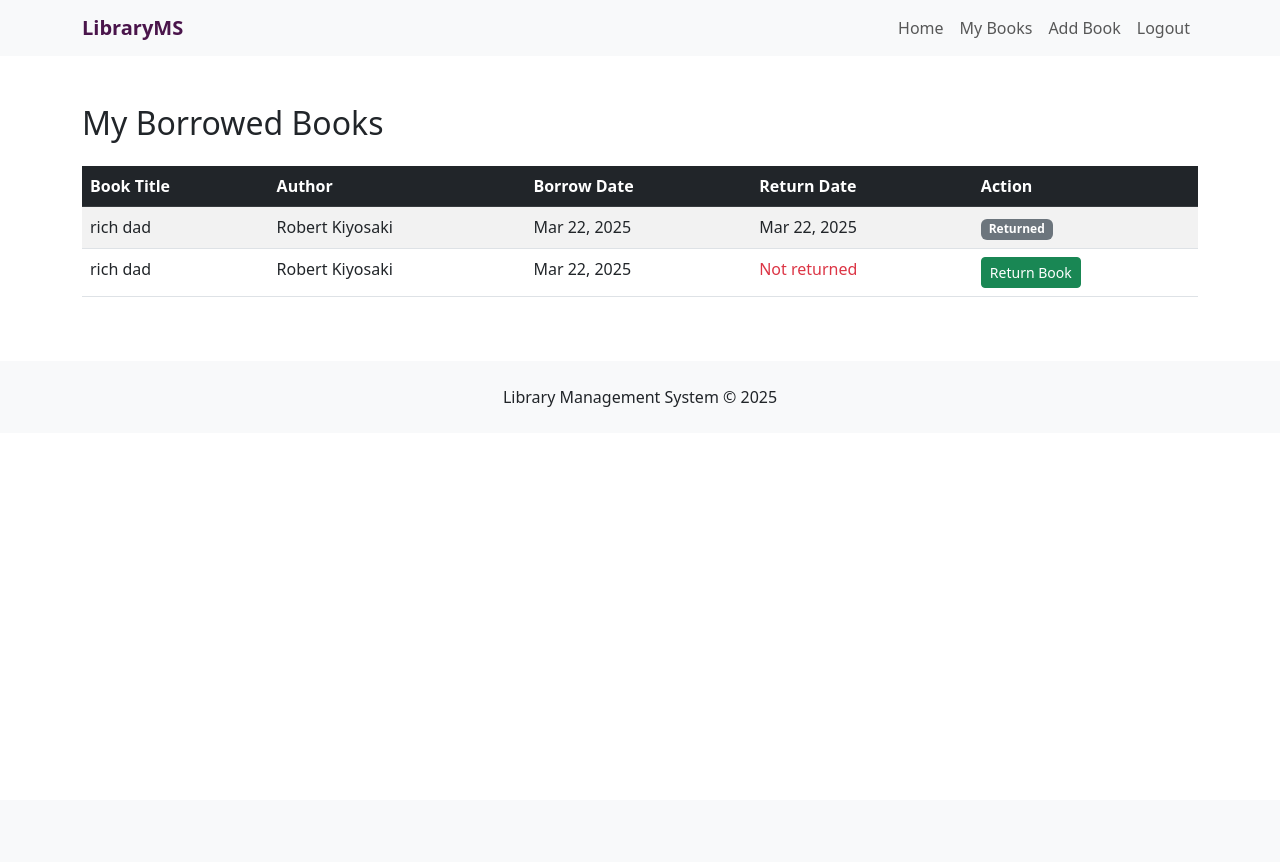
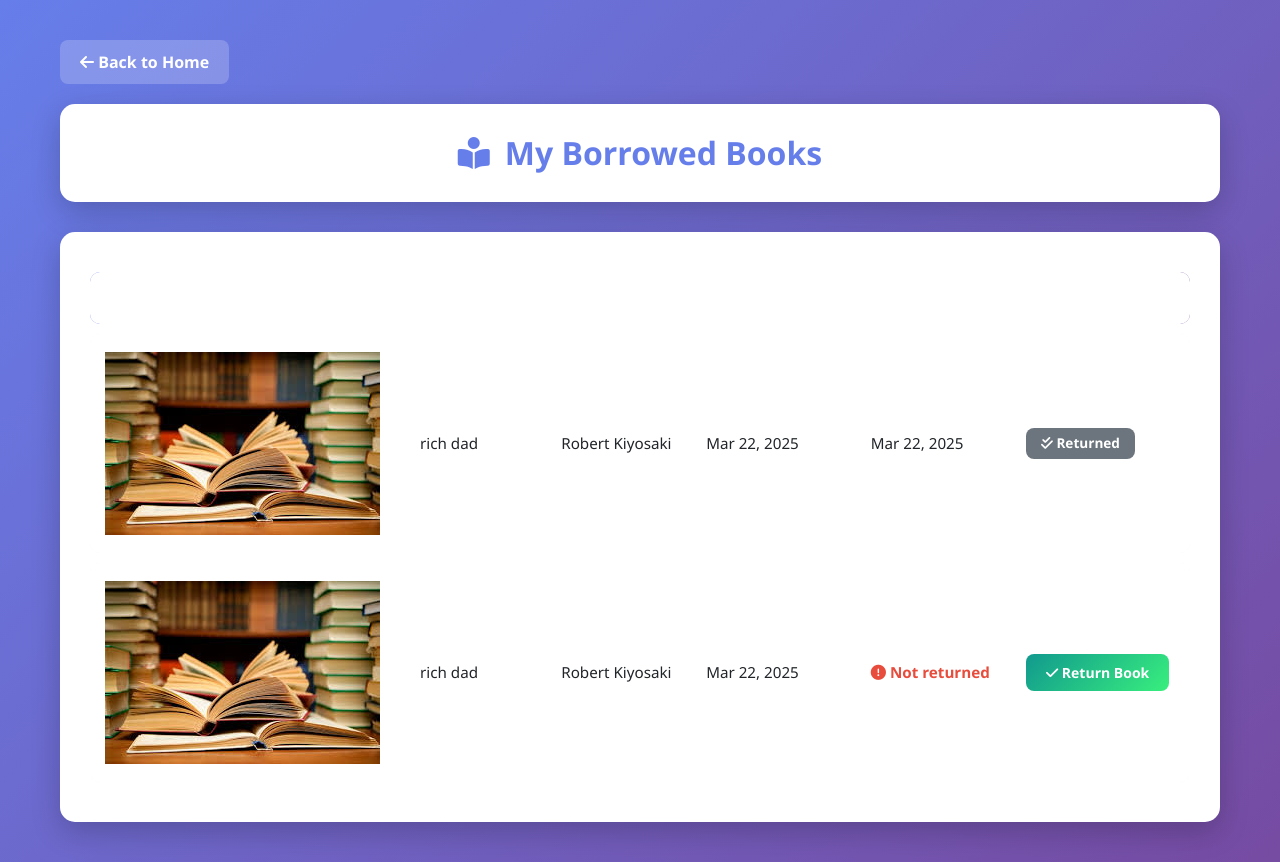
Before and after one commit to sayyedrabeeh/LibraryMS, a Django app: page /my_books/ in a window 1280 px wide. Before the commit the page ends 407 px from the top, so only its background shows below. Run offline with Django 5.2, Linux system fonts and the light colour scheme; a user stored in the database is signed in; data comes from the database, SQL or seed files in the repository; both versions use the stored data as it was after the commit.

Commit message:
changing mybooks.html

```diff
--- a/library_project/templates/my_books.html
+++ b/library_project/templates/my_books.html
@@ -1,25 +1,185 @@
-{% extends 'base.html' %}
+{% load static %}
+<!DOCTYPE html>
+<html lang="en">
+<head>
+    <meta charset="UTF-8">
+    <meta name="viewport" content="width=device-width, initial-scale=1.0">
+    <title>My Borrowed Books</title>
+    <link href="https://cdn.jsdelivr.net/npm/bootstrap@5.3.0/dist/css/bootstrap.min.css" rel="stylesheet">
+    <link href="https://cdnjs.cloudflare.com/ajax/libs/font-awesome/6.4.0/css/all.min.css" rel="stylesheet">
+    <style>
+        body {
+            background: linear-gradient(135deg, #667eea 0%, #764ba2 100%);
+            min-height: 100vh;
+            font-family: 'Segoe UI', Tahoma, Geneva, Verdana, sans-serif;
+            padding: 40px 0;
+        }
+        .main-container {
+            max-width: 1200px;
+            margin: 0 auto;
+            padding: 0 20px;
+        }
+        .page-header {
+            background: white;
+            padding: 30px;
+            border-radius: 15px;
+            box-shadow: 0 10px 30px rgba(0, 0, 0, 0.2);
+            margin-bottom: 30px;
+            text-align: center;
+        }
+        .page-header h2 {
+            color: #667eea;
+            font-weight: 700;
+            margin: 0;
+            display: flex;
+            align-items: center;
+            justify-content: center;
+            gap: 15px;
+        }
+        .card {
+            background: white;
+            border: none;
+            border-radius: 15px;
+            box-shadow: 0 10px 30px rgba(0, 0, 0, 0.2);
+            overflow: hidden;
+        }
+        .table-responsive {
+            padding: 30px;
+        }
+        .table {
+            margin: 0;
+            border-collapse: separate;
+            border-spacing: 0 10px;
+        }
+        .table thead {
+            background: linear-gradient(135deg, #667eea 0%, #764ba2 100%);
+        }
+        .table thead th {
+            color: white;
+            font-weight: 600;
+            padding: 15px;
+            border: none;
+            text-transform: uppercase;
+            font-size: 0.9rem;
+            letter-spacing: 0.5px;
+        }
+        .table thead th:first-child {
+            border-radius: 10px 0 0 10px;
+        }
+        .table thead th:last-child {
+            border-radius: 0 10px 10px 0;
+        }
+        .table tbody tr {
+            background: #f8f9fa;
+            transition: all 0.3s ease;
+        }
+        .table tbody tr:hover {
+            transform: translateY(-2px);
+            box-shadow: 0 5px 15px rgba(102, 126, 234, 0.2);
+        }
+        .table tbody td {
+            padding: 18px 15px;
+            vertical-align: middle;
+            border: none;
+            font-size: 0.95rem;
+        }
+        .table tbody tr td:first-child {
+            border-radius: 10px 0 0 10px;
+            font-weight: 600;
+            color: #333;
+        }
+        .table tbody tr td:last-child {
+            border-radius: 0 10px 10px 0;
+        }
+        .btn-success {
+            background: linear-gradient(135deg, #11998e 0%, #38ef7d 100%);
+            border: none;
+            padding: 8px 20px;
+            border-radius: 8px;
+            font-weight: 600;
+            transition: all 0.3s ease;
+        }
+        .btn-success:hover {
+            transform: translateY(-2px);
+            box-shadow: 0 5px 15px rgba(17, 153, 142, 0.4);
+        }
+        .badge {
+            padding: 8px 15px;
+            border-radius: 8px;
+            font-weight: 600;
+            font-size: 0.85rem;
+        }
+        .text-danger {
+            color: #e74c3c !important;
+            font-weight: 600;
+        }
+        .empty-state {
+            text-align: center;
+            padding: 60px 20px;
+            color: #999;
+        }
+        .empty-state i {
+            font-size: 4rem;
+            color: #ddd;
+            margin-bottom: 20px;
+        }
+        .empty-state p {
+            font-size: 1.1rem;
+            margin: 0;
+        }
+        .back-link {
+            display: inline-block;
+            margin-bottom: 20px;
+            color: white;
+            text-decoration: none;
+            font-weight: 600;
+            padding: 10px 20px;
+            background: rgba(255, 255, 255, 0.2);
+            border-radius: 8px;
+            transition: all 0.3s ease;
+        }
+        .back-link:hover {
+            background: rgba(255, 255, 255, 0.3);
+            color: white;
+        }
+    </style>
+</head>
+<body>
+    <div class="main-container">
+        <a href="/" class="back-link">
+            <i class="fas fa-arrow-left"></i> Back to Home
+        </a>
 
-{% block content %}
-<div class="container mt-5">
-    <div class="row">
-        <div class="col-md-12">
-            <h2 class="mb-4">My Borrowed Books</h2>
+        <div class="page-header">
+            <h2>
+                <i class="fas fa-book-reader"></i>
+                My Borrowed Books
+            </h2>
+        </div>
 
+        <div class="card">
             <div class="table-responsive">
-                <table class="table table-striped table-hover">
-                    <thead class="table-dark">
+                <table class="table">
+                    <thead>
                         <tr>
-                            <th>Book Title</th>
-                            <th>Author</th>
-                            <th>Borrow Date</th>
-                            <th>Return Date</th>
-                            <th>Action</th>
+                            <th><i class="fas fa-book"></i> Book Image</th>
+                            <th><i class="fas fa-book"></i> Book Title</th>
+                            <th><i class="fas fa-user"></i> Author</th>
+                            <th><i class="fas fa-calendar-plus"></i> Borrow Date</th>
+                            <th><i class="fas fa-calendar-check"></i> Return Date</th>
+                            <th><i class="fas fa-cog"></i> Action</th>
                         </tr>
                     </thead>
                     <tbody>
                         {% for record in records %}
                             <tr>
+                                <td class="book-image-container">
+                        {% if record.image %}
+                            <img src="{{ record.image.url }}" alt="{{ record.title }}">
+                        {% else %}
+                            <img src="{% static 'images/1.jpeg' %}" alt="Default Book">
+                        {% endif %}
+                    </td>
                                 <td>{{ record.book.title }}</td>
                                 <td>{{ record.book.author }}</td>
                                 <td>{{ record.borrow_date|date:"M d, Y" }}</td>
@@ -27,20 +187,31 @@
                                     {% if record.return_date %}
                                         {{ record.return_date|date:"M d, Y" }}
                                     {% else %}
-                                        <span class="text-danger">Not returned</span>
+                                        <span class="text-danger">
+                                            <i class="fas fa-exclamation-circle"></i> Not returned
+                                        </span>
                                     {% endif %}
                                 </td>
                                 <td>
                                     {% if not record.return_date %}
-                                        <a href="{% url 'return_book' record.id %}" class="btn btn-sm btn-success">Return Book</a>
+                                        <a href="{% url 'return_book' record.id %}" class="btn btn-sm btn-success">
+                                            <i class="fas fa-check"></i> Return Book
+                                        </a>
                                     {% else %}
-                                        <span class="badge bg-secondary">Returned</span>
+                                        <span class="badge bg-secondary">
+                                            <i class="fas fa-check-double"></i> Returned
+                                        </span>
                                     {% endif %}
                                 </td>
                             </tr>
                         {% empty %}
                             <tr>
-                                <td colspan="5" class="text-center">You have not borrowed any books yet.</td>
+                                <td colspan="5">
+                                    <div class="empty-state">
+                                        <i class="fas fa-books"></i>
+                                        <p>You have not borrowed any books yet.</p>
+                                    </div>
+                                </td>
                             </tr>
                         {% endfor %}
                     </tbody>
@@ -48,5 +219,7 @@
             </div>
         </div>
     </div>
-</div>
-{% endblock %}
+
+    <script src="https://cdn.jsdelivr.net/npm/bootstrap@5.3.0/dist/js/bootstrap.bundle.min.js"></script>
+</body>
+</html>
```
Also changed, not shown: library_project/db.sqlite3.
